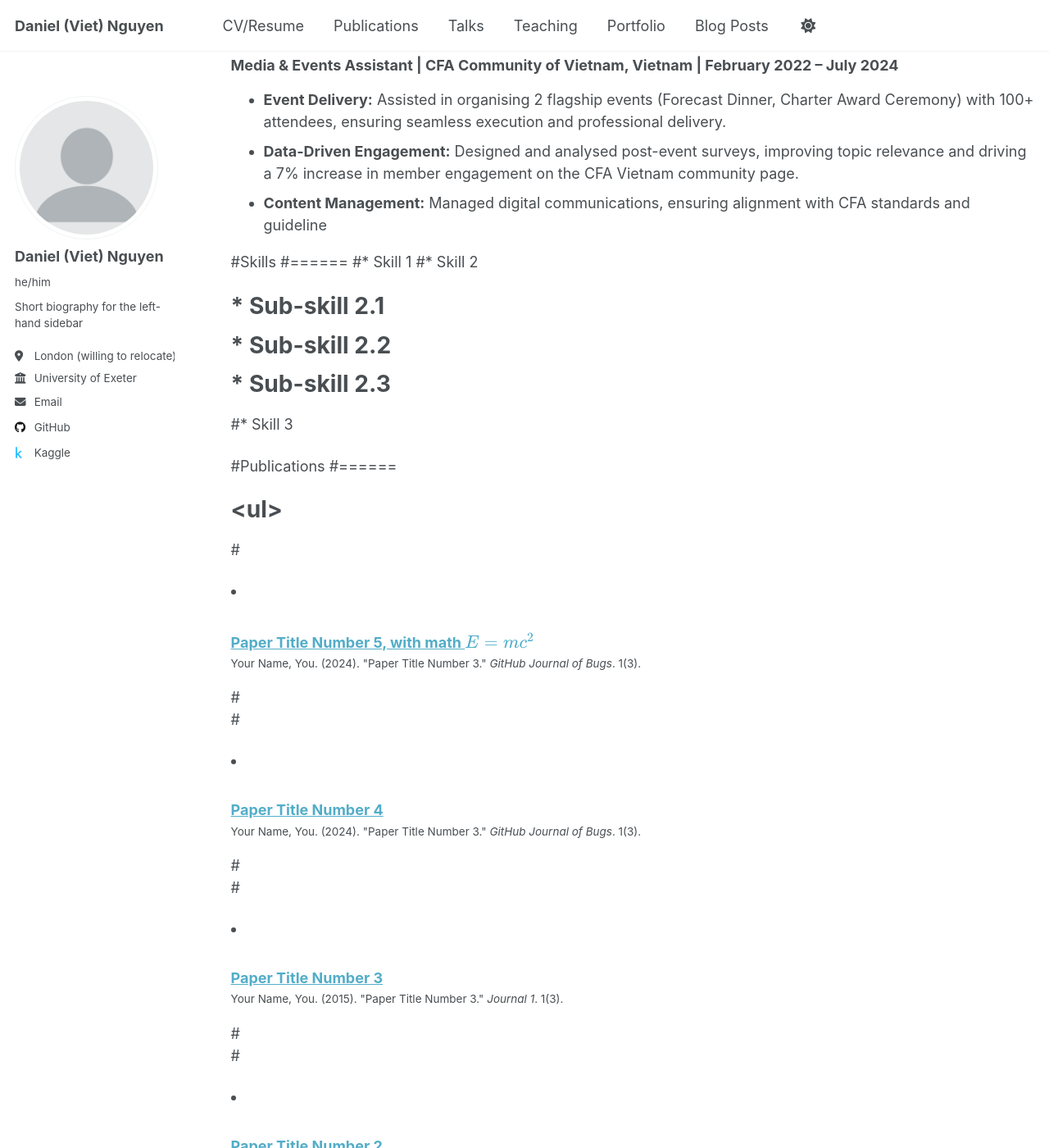
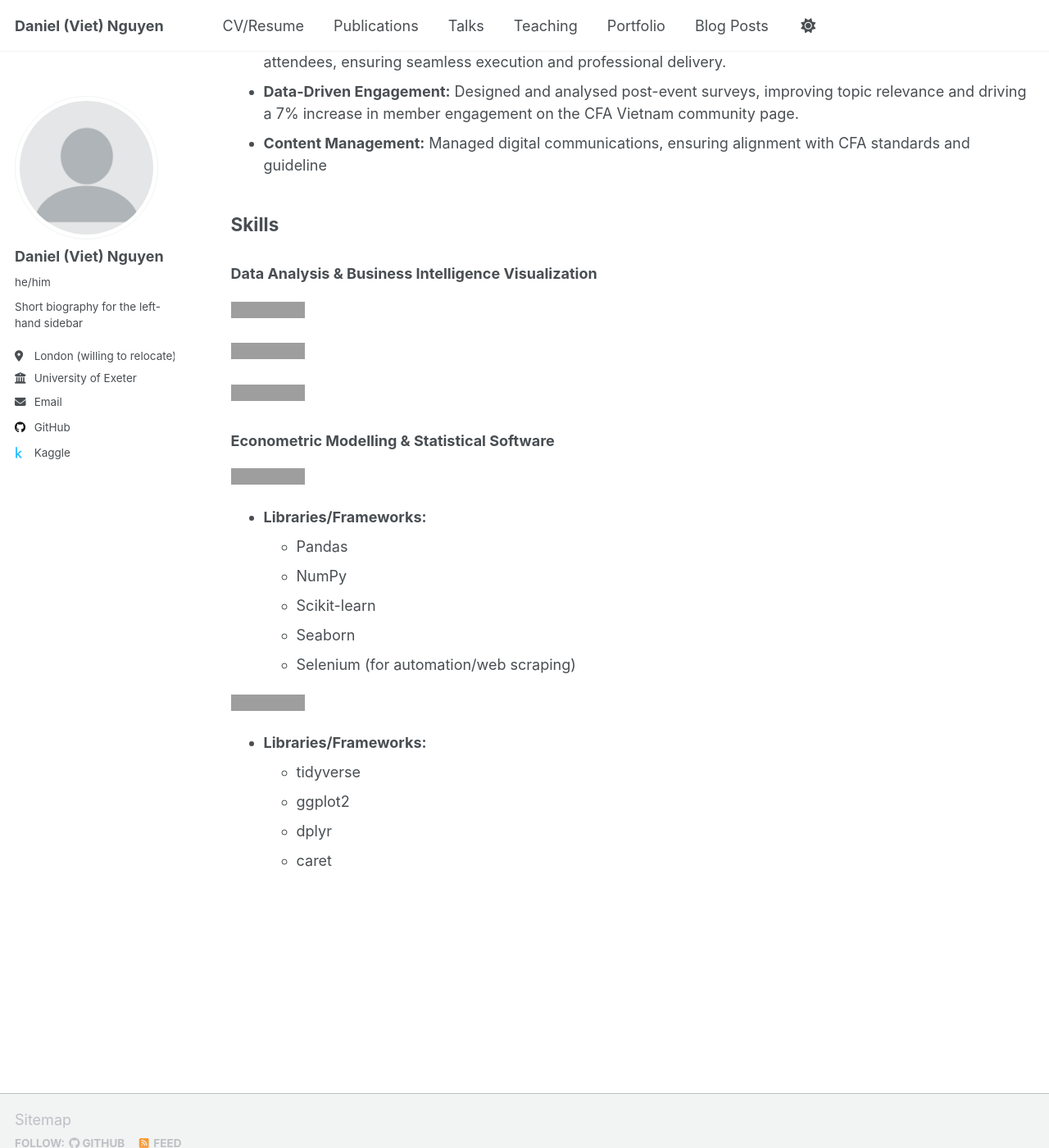
Before and after one commit to Danny-NG-9999/Danny-NG-9999.github.io, a Jekyll site: the page built from _pages/cv.md, in a window 1280 px wide and 1400 px high, scrolled down 2909 px. Shown: the whole window at 82% size. Built offline with Jekyll 4.4.1, drawn with Linux system fonts in a browser that asks for light colours; a script that is not in the unit is left out; some of the changed text lies outside the part shown; grey boxes are pictures that could not be loaded.

Commit message:
update cv

```diff
--- a/_pages/cv.md
+++ b/_pages/cv.md
@@ -9,9 +9,7 @@ redirect_from:
 
 {% include base_path %}
 
-## 📎 Download a Copy
-You can download a PDF version of this resume here:
-👉 [**Download Résumé (PDF)**](/assets/files/YourName_Resume.pdf){: .btn .btn--primary target="_blank" }
+## 📎 Download a PDF version of this resume [here](/assets/files/YourName_Resume.pdf){: .btn .btn--primary target="_blank" }
 
 ---
 
@@ -58,36 +56,73 @@ initiatives.
 - **Data-Driven Engagement:** Designed and analysed post-event surveys, improving topic relevance and driving a 7% increase in member engagement on the CFA Vietnam community page.
 - **Content Management:** Managed digital communications, ensuring alignment with CFA standards and guideline
 
+## Skills
+### Data Analysis & Business Intelligence Visualization
+<p>
+  <img src="https://img.shields.io/badge/SQL-Intermediate-4479A1?style=flat&logo=mysql&logoColor=white" alt="SQL Skill Badge">
+</p>
+
+<p>
+  <img src="https://img.shields.io/badge/Power%20BI-Advanced-F2C811?style=flat&logo=powerbi&logoColor=white" alt="Power BI Skill Badge">
+</p>
+
+<p>
+  <img src="https://img.shields.io/badge/Excel-Advanced-217346?style=flat&logo=microsoft-excel&logoColor=white" alt="Excel Skill Badge">
+</p>
 
 
+### Econometric Modelling & Statistical Software
+<p>
+  <img src="https://img.shields.io/badge/Python-Intermediate-3776AB?style=flat&logo=python&logoColor=white" alt="Python Skill Badge">
+</p>
 
-#Skills
-#======
-#* Skill 1
-#* Skill 2
-#  * Sub-skill 2.1
-#  * Sub-skill 2.2
-#  * Sub-skill 2.3
-#* Skill 3
+- **Libraries/Frameworks:**
+  - Pandas
+  - NumPy
+  - Scikit-learn
+  - Seaborn
+  - Selenium (for automation/web scraping)
 
-#Publications
-#======
-#  <ul>{% for post in site.publications reversed %}
-#    {% include archive-single-cv.html %}
-#  {% endfor %}</ul>
+<p>
+  <img src="https://img.shields.io/badge/R-Intermediate-276DC3?style=flat&logo=r&logoColor=white" alt="R Skill Badge">
+</p>
 
-#Talks
-#======
-#  <ul>{% for post in site.talks reversed %}
-#    {% include archive-single-talk-cv.html  %}
-#  {% endfor %}</ul>
+- **Libraries/Frameworks:**
+  - tidyverse
+  - ggplot2
+  - dplyr
+  - caret
 
-#Teaching
-#======
-#  <ul>{% for post in site.teaching reversed %}
-#    {% include archive-single-cv.html %}
-#  {% endfor %}</ul>
 
-#Service and leadership
-#======
-#* Currently signed in to 43 different slack teams
+<!--
+Skills
+======
+* Skill 1
+* Skill 2
+  * Sub-skill 2.1
+  * Sub-skill 2.2
+  * Sub-skill 2.3
+* Skill 3
+
+Publications
+======
+  <ul>{% for post in site.publications reversed %}
+    {% include archive-single-cv.html %}
+  {% endfor %}</ul>
+
+Talks
+======
+  <ul>{% for post in site.talks reversed %}
+    {% include archive-single-talk-cv.html  %}
+  {% endfor %}</ul>
+
+Teaching
+======
+  <ul>{% for post in site.teaching reversed %}
+    {% include archive-single-cv.html %}
+  {% endfor %}</ul>
+
+Service and leadership
+======
+* Currently signed in to 43 different slack teams
+-->
```
